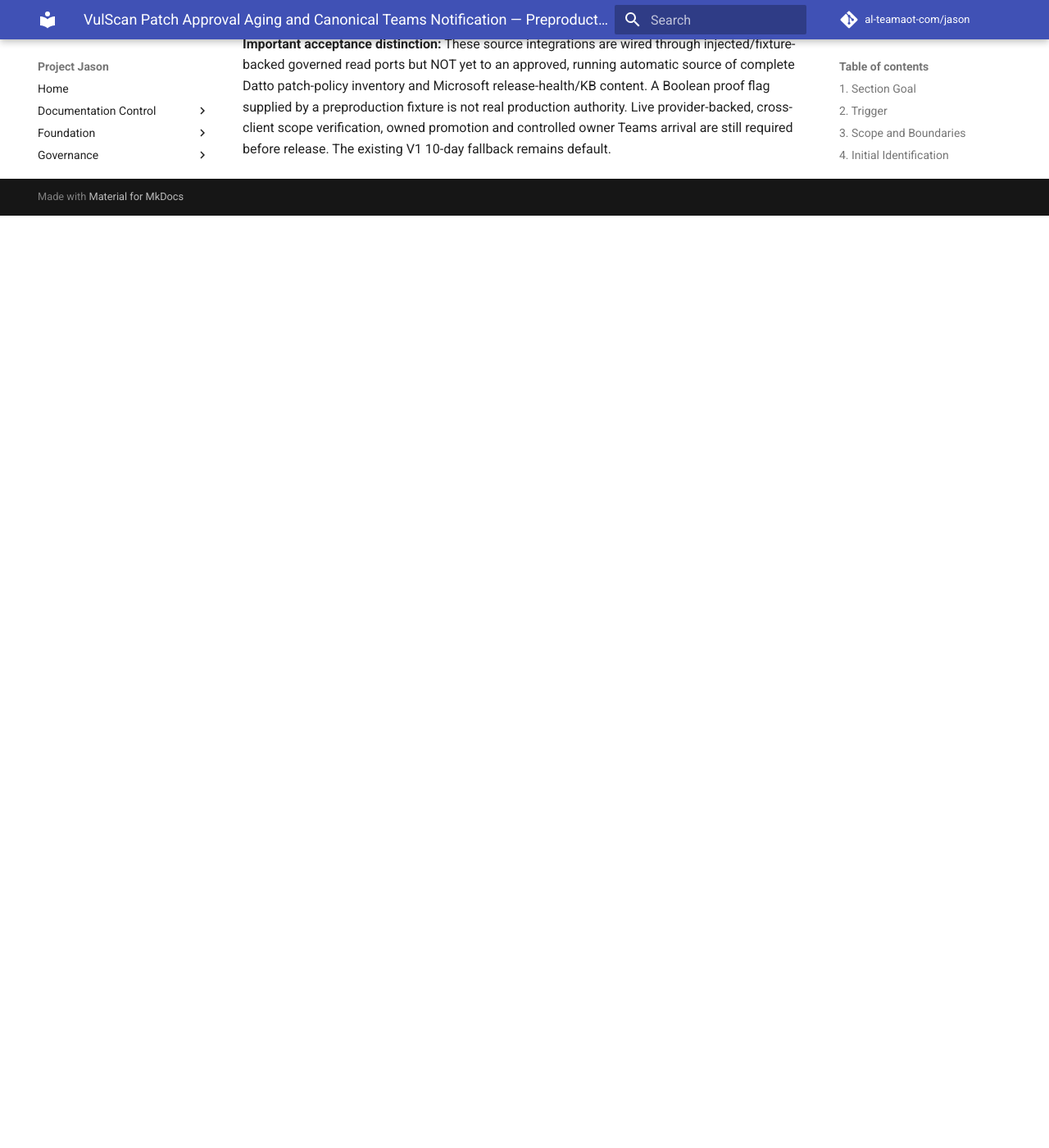
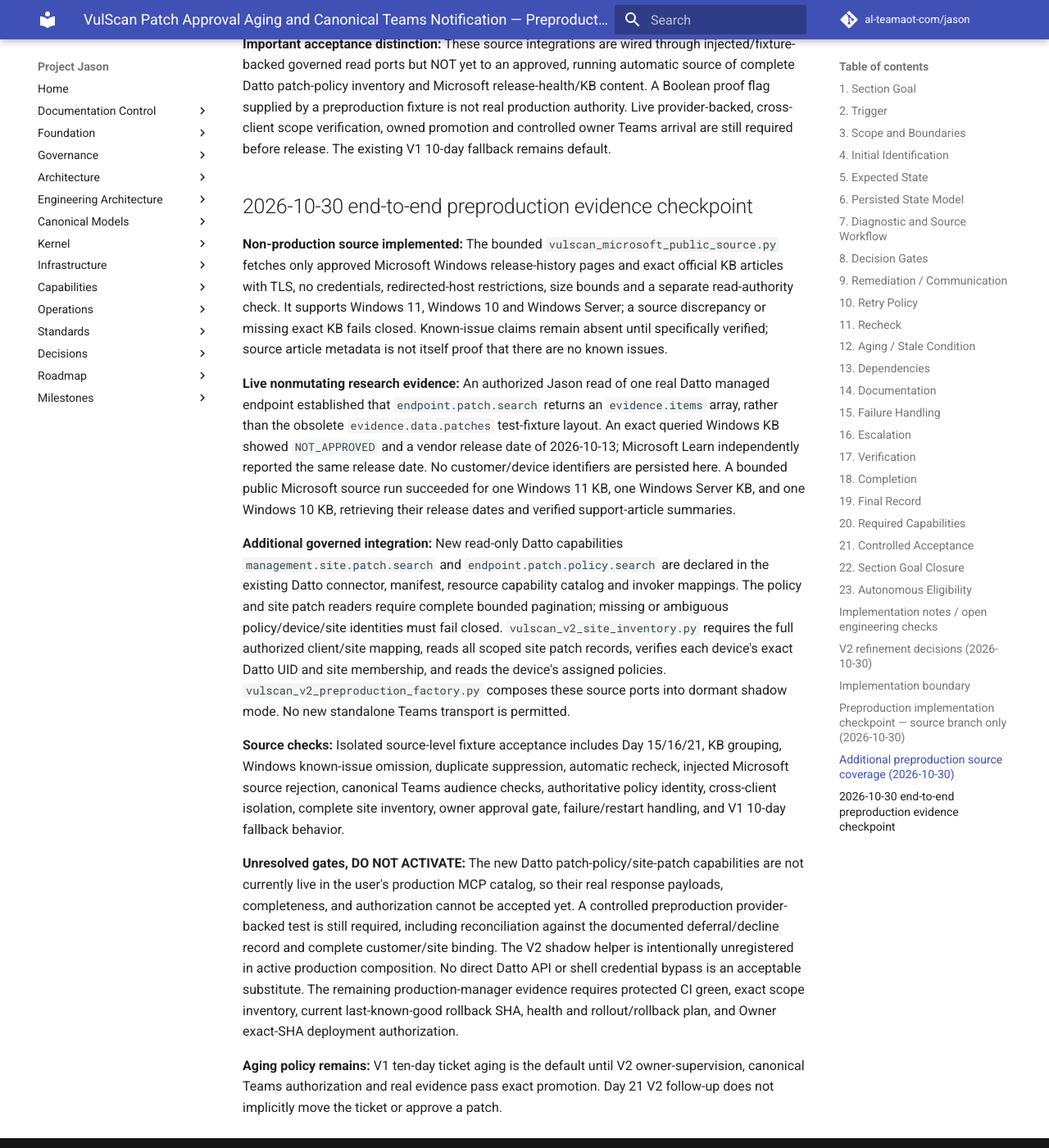
Before and after one commit to al-teamaot-com/jason, an MkDocs documentation site: the page built from docs/playbooks/Jason-VulScan-Patch-Approval-Aging-Teams-DRAFT.md, in a window 1280 px wide and 1400 px high, scrolled down 8546 px. Shown: the whole window at 82% size. Built offline with MkDocs 1.6.1 and Material for MkDocs 9.7.7, drawn with Linux system fonts in a browser that asks for light colours; comment, search, counter and statistics services are not loaded; before the commit the page ends 8809 px from its top, so only the background shows below that.

Commit message:
docs: record source-backed shadow acceptance and explicit live authorization gaps

```diff
--- a/docs/playbooks/Jason-VulScan-Patch-Approval-Aging-Teams-DRAFT.md
+++ b/docs/playbooks/Jason-VulScan-Patch-Approval-Aging-Teams-DRAFT.md
@@ -144,3 +144,18 @@
 - **Outbox restart handling:** a claimed send that cannot be reconciled after five minutes is marked `unverified`, not automatically resent. Operator review is required before any manual resend.
 
 **Important acceptance distinction:** These source integrations are wired through injected/fixture-backed governed read ports but NOT yet to an approved, running automatic source of complete Datto patch-policy inventory and Microsoft release-health/KB content. A Boolean proof flag supplied by a preproduction fixture is not real production authority. Live provider-backed, cross-client scope verification, owned promotion and controlled owner Teams arrival are still required before release. The existing V1 10-day fallback remains default.
+
+
+## 2026-10-30 end-to-end preproduction evidence checkpoint
+
+**Non-production source implemented:** The bounded `vulscan_microsoft_public_source.py` fetches only approved Microsoft Windows release-history pages and exact official KB articles with TLS, no credentials, redirected-host restrictions, size bounds and a separate read-authority check. It supports Windows 11, Windows 10 and Windows Server; a source discrepancy or missing exact KB fails closed. Known-issue claims remain absent until specifically verified; source article metadata is not itself proof that there are no known issues.
+
+**Live nonmutating research evidence:** An authorized Jason read of one real Datto managed endpoint established that `endpoint.patch.search` returns an `evidence.items` array, rather than the obsolete `evidence.data.patches` test-fixture layout. An exact queried Windows KB showed `NOT_APPROVED` and a vendor release date of 2026-10-13; Microsoft Learn independently reported the same release date. No customer/device identifiers are persisted here. A bounded public Microsoft source run succeeded for one Windows 11 KB, one Windows Server KB, and one Windows 10 KB, retrieving their release dates and verified support-article summaries.
+
+**Additional governed integration:** New read-only Datto capabilities `management.site.patch.search` and `endpoint.patch.policy.search` are declared in the existing Datto connector, manifest, resource capability catalog and invoker mappings. The policy and site patch readers require complete bounded pagination; missing or ambiguous policy/device/site identities must fail closed. `vulscan_v2_site_inventory.py` requires the full authorized client/site mapping, reads all scoped site patch records, verifies each device's exact Datto UID and site membership, and reads the device's assigned policies. `vulscan_v2_preproduction_factory.py` composes these source ports into dormant shadow mode. No new standalone Teams transport is permitted.
+
+**Source checks:** Isolated source-level fixture acceptance includes Day 15/16/21, KB grouping, Windows known-issue omission, duplicate suppression, automatic recheck, injected Microsoft source rejection, canonical Teams audience checks, authoritative policy identity, cross-client isolation, complete site inventory, owner approval gate, failure/restart handling, and V1 10-day fallback behavior.
+
+**Unresolved gates, DO NOT ACTIVATE:** The new Datto patch-policy/site-patch capabilities are not currently live in the user's production MCP catalog, so their real response payloads, completeness, and authorization cannot be accepted yet. A controlled preproduction provider-backed test is still required, including reconciliation against the documented deferral/decline record and complete customer/site binding. The V2 shadow helper is intentionally unregistered in active production composition. No direct Datto API or shell credential bypass is an acceptable substitute. The remaining production-manager evidence requires protected CI green, exact scope inventory, current last-known-good rollback SHA, health and rollout/rollback plan, and Owner exact-SHA deployment authorization.
+
+**Aging policy remains:** V1 ten-day ticket aging is the default until V2 owner-supervision, canonical Teams authorization and real evidence pass exact promotion. Day 21 V2 follow-up does not implicitly move the ticket or approve a patch.
```
